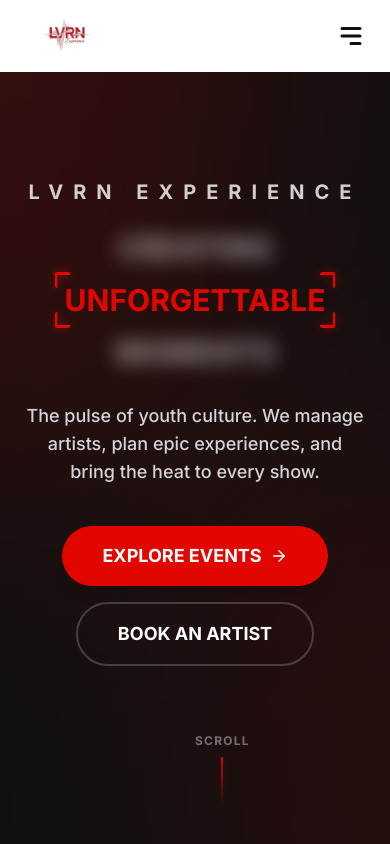
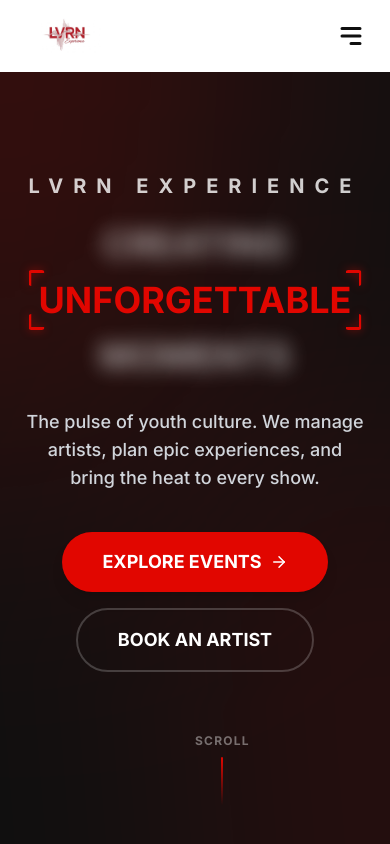
Before and after one commit to Indrajit128/LVRN-Experience, a React (Vite) app in the folder lvrn-experience/: page / in a window 390 px wide. Shown: the top 844 px of the page. Built offline with nearby package versions, Linux system fonts and the light colour scheme.

Commit message:
Fix mobile navbar, reduce text size, and update event image

```diff
--- a/lvrn-experience/src/components/TrueFocus.jsx
+++ b/lvrn-experience/src/components/TrueFocus.jsx
@@ -65,7 +65,7 @@
                     <span
                         key={index}
                         ref={(el) => (wordRefs.current[index] = el)}
-                        className="relative text-3xl md:text-6xl font-black cursor-pointer"
+                        className="relative text-4xl md:text-7xl font-black cursor-pointer"
                         style={{
                             filter: isActive ? "blur(0px)" : `blur(${blurAmount}px)`,
                             opacity: isActive ? 1 : 0.6,
```
